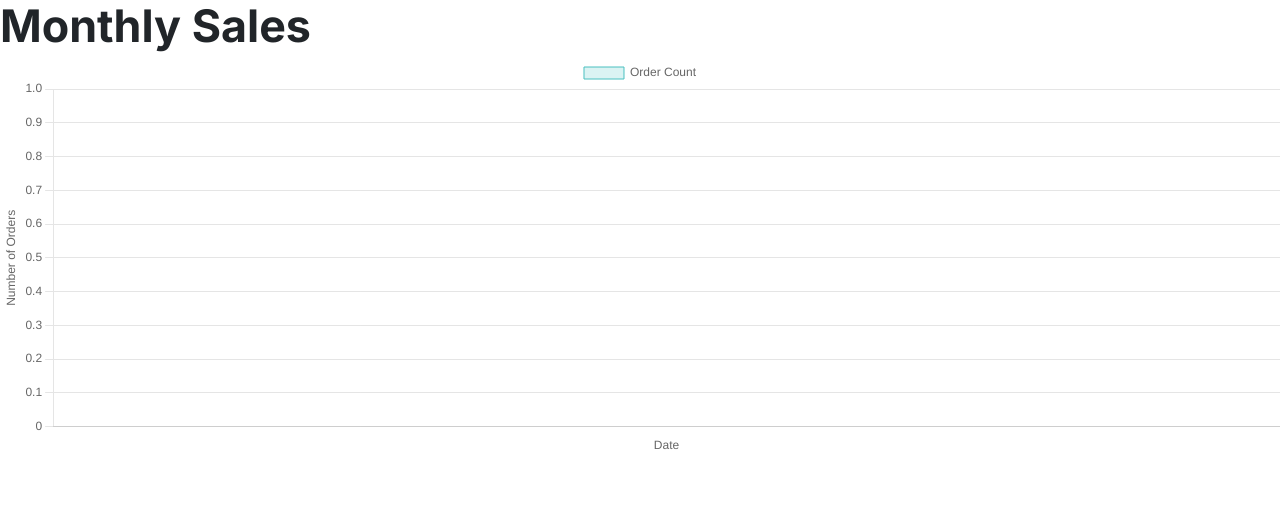
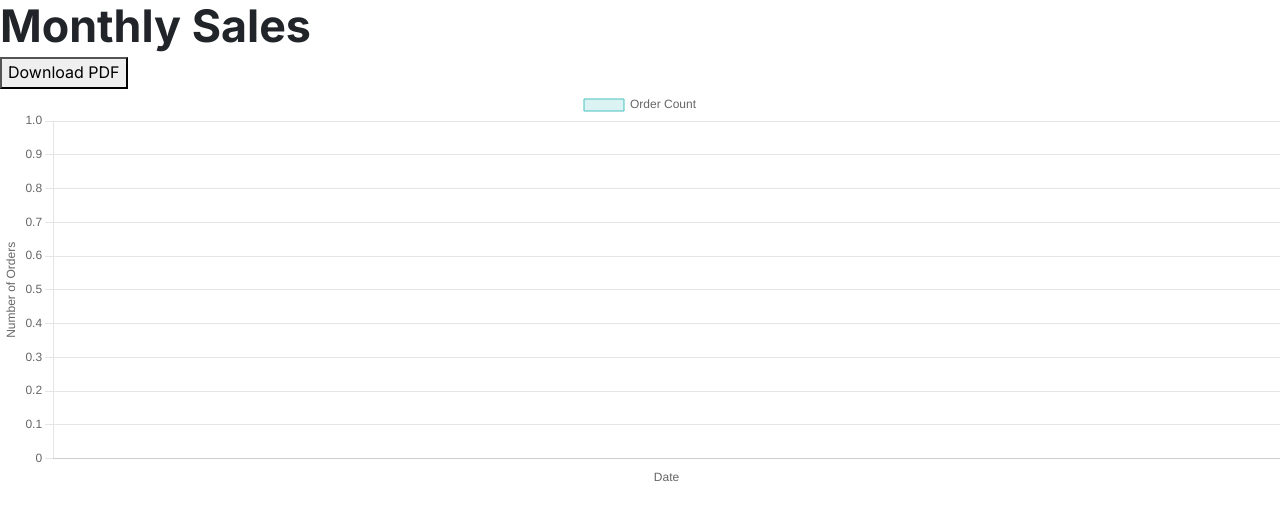
Before and after one commit to anhadbatra/Ecommerce, a Django app: page /order_data in a window 1280 px wide. Shown: the part 94-614 px from the top of the page. Run offline with Django 5.2, Linux system fonts and the light colour scheme; a user stored in the database is signed in; data that the repository does not hold is empty; parts of the project's set-up code (start-up, migrations or seed data) failed here and were passed over; some libraries are stand-ins or nearby versions; some web fonts are replaced.

Commit message:
dashboard done

```diff
--- a/templates/dashboards/orders.html
+++ b/templates/dashboards/orders.html
@@ -2,12 +2,19 @@
 <body>
     <h2>Monthly Sales</h2>
 
-    <!-- Add a fixed-height container -->
-    <div style="height: 400px; max-width: 100%;">
+    <!-- Button to download -->
+    <button onclick="downloadPDF()">Download PDF</button>
+
+    <!-- Chart container with ID -->
+    <div id="chartArea" style="height: 400px; max-width: 100%;">
         <canvas id="salesChart"></canvas>
     </div>
 
+    <!-- Required Scripts -->
     <script src="https://cdn.jsdelivr.net/npm/chart.js"></script>
+    <script src="https://cdnjs.cloudflare.com/ajax/libs/html2canvas/1.4.1/html2canvas.min.js"></script>
+    <script src="https://cdnjs.cloudflare.com/ajax/libs/jspdf/2.5.1/jspdf.umd.min.js"></script>
+
     <script>
         const counts = JSON.parse('{{ order_details|safe }}');
         const dates = JSON.parse('{{ payment_dates|safe }}');
@@ -50,6 +57,25 @@
                     }
                 }
             });
+
+            // Ensure chart is drawn before converting to PDF
+            window.downloadPDF = async function () {
+                await new Promise(resolve => setTimeout(resolve, 500)); // Wait for chart animation
+                const chartContainer = document.getElementById("chartArea");
+
+                html2canvas(chartContainer).then(canvas => {
+                    const imgData = canvas.toDataURL('image/png');
+                    const { jsPDF } = window.jspdf;
+                    const pdf = new jsPDF('landscape');
+
+                    const imgProps = pdf.getImageProperties(imgData);
+                    const pdfWidth = pdf.internal.pageSize.getWidth();
+                    const pdfHeight = (imgProps.height * pdfWidth) / imgProps.width;
+
+                    pdf.addImage(imgData, 'PNG', 0, 0, pdfWidth, pdfHeight);
+                    pdf.save("monthly_sales.pdf");
+                });
+            }
         }
     </script>
 </body>
```
